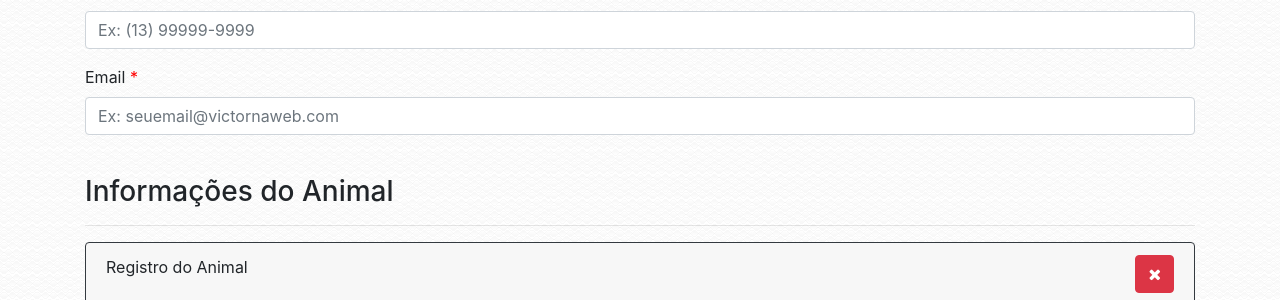
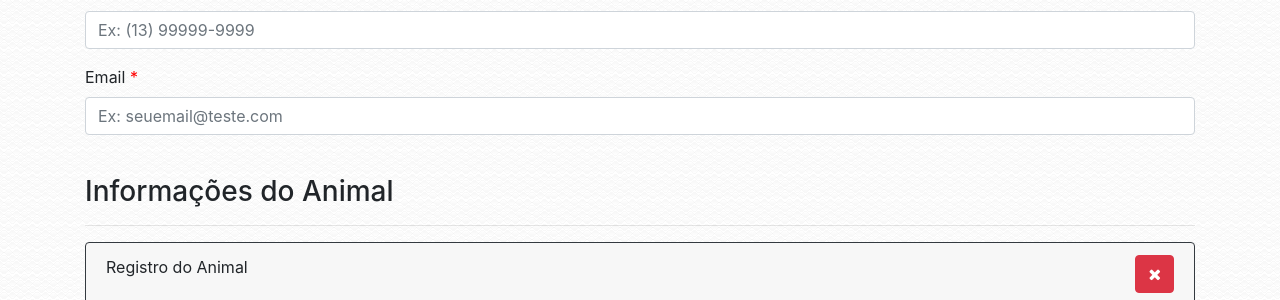
Before and after one commit to VeterinariaUnimonte/vet, a PHP site: page /vet/cliente.php?f=cadastrar in a window 1280 px wide. Shown: the part 652-952 px from the top of the page. Run offline with PHP 8.4, Linux system fonts and the light colour scheme; some libraries are stand-ins or nearby versions.

Commit message:
Update cliente.php

```diff
--- a/cliente.php
+++ b/cliente.php
@@ -218,7 +218,7 @@ if (!isset($_GET['f'])) {
               </div>
               <div class="form-group">
                 <label for="EMAIL">Email <span style="color: red;">*</span></label>
-                <input type="email" class="form-control" id="EMAIL" name="EMAIL" placeholder="Ex: seuemail@victornaweb.com" value="<?php echo $cliente_data['EMAIL']; ?>">
+                <input type="email" class="form-control" id="EMAIL" name="EMAIL" placeholder="Ex: seuemail@teste.com" value="<?php echo $cliente_data['EMAIL']; ?>">
               </div>
               <br>
               <h3>Informações do Animal</h3>
@@ -350,7 +350,7 @@ if (!isset($_GET['f'])) {
               </div>
               <div class="form-group">
                 <label for="EMAIL">Email <span style="color: red;">*</span></label>
-                <input type="email" class="form-control" id="EMAIL" name="EMAIL" placeholder="Ex: seuemail@victornaweb.com">
+                <input type="email" class="form-control" id="EMAIL" name="EMAIL" placeholder="Ex: seuemail@teste.com">
               </div>
               <br>
               <h3>Informações do Animal</h3>
```
